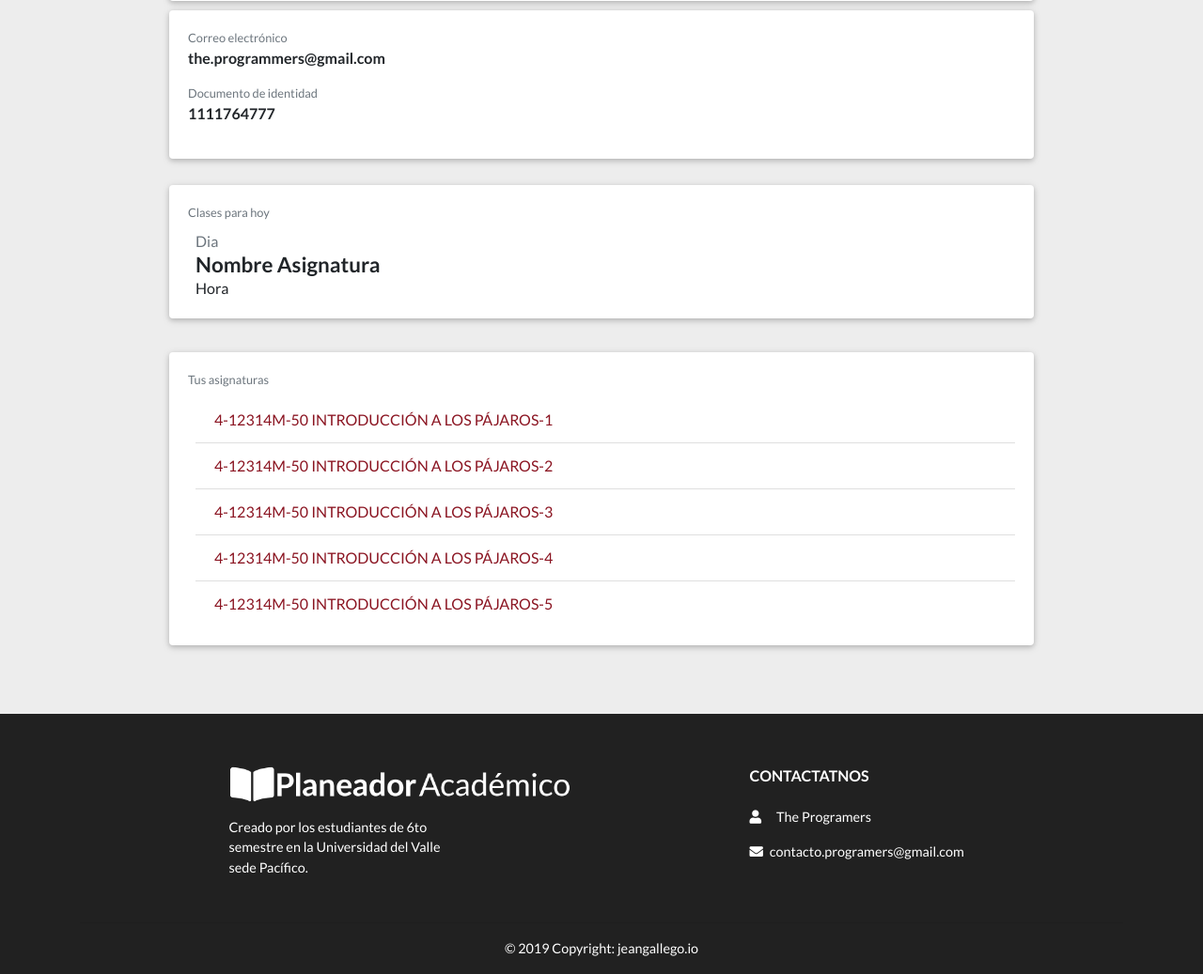
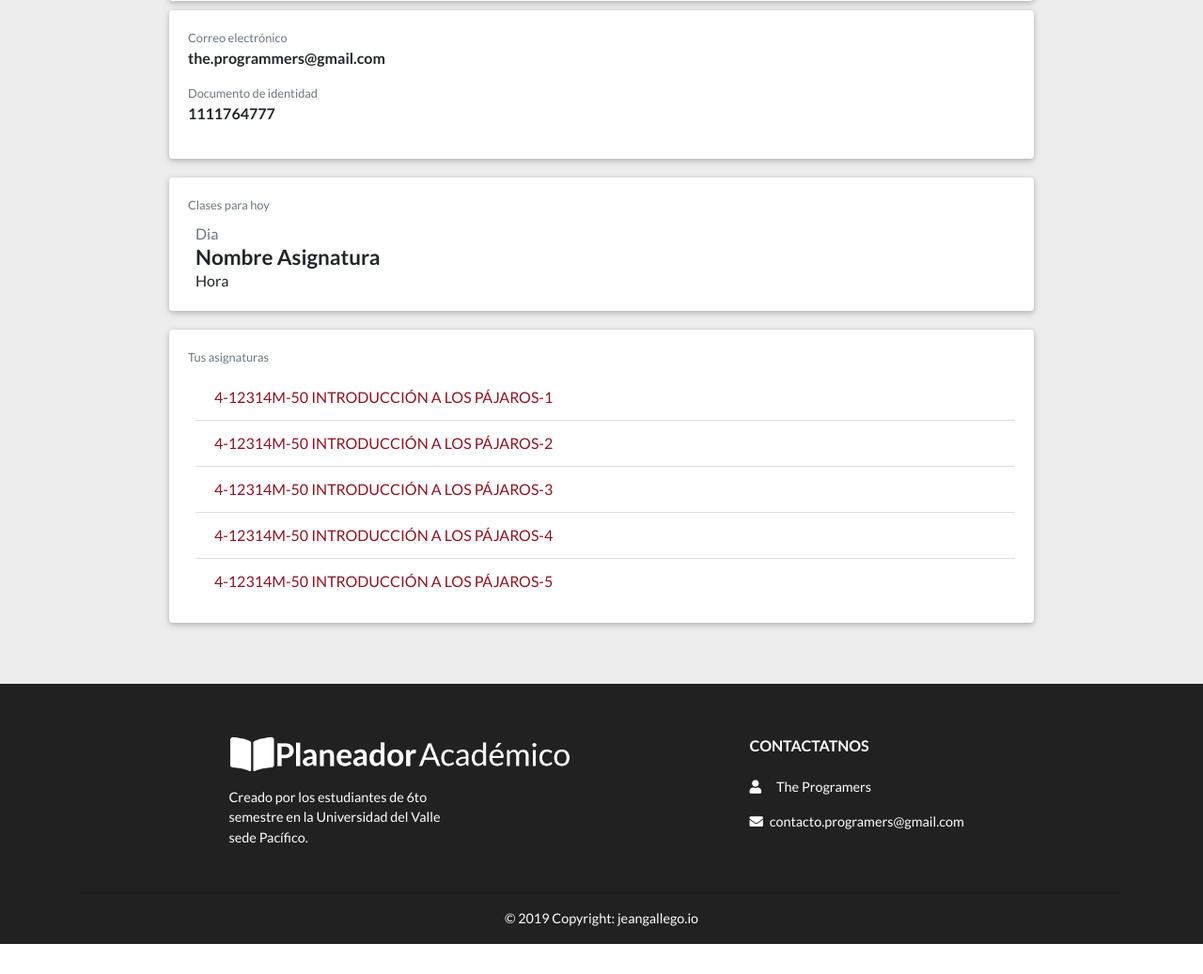
Before and after one commit to ljja-sw/Planeador-Acedemico, a Laravel app: page /perfil in a window 1280 px wide. Shown: the part 371-1408 px from the top of the page at 94% size. After the commit the page ends 1376 px from the top, so only its background shows below. Run offline with Laravel 8, Linux system fonts and the light colour scheme; a user stored in the database is signed in; data comes from the database, SQL or seed files in the repository; data that the repository does not hold is empty; some libraries are stand-ins or nearby versions.

Commit message:
Arreglos

```diff
--- a/resources/views/perfil.blade.php
+++ b/resources/views/perfil.blade.php
@@ -51,7 +51,7 @@
 		<div class="row">
 			<div class="col-md-12 col-lg-10 mx-auto">
 				<!-- Clases para Hoy -->
-				<div class="my-auto py-2">
+				<div class="my-auto">
 					<div class="card card-body">
 						<small class="text-muted pb-2">Clases para hoy</small>
 						<div class="pl-2">
@@ -67,7 +67,7 @@
 		<div class="row">
 			<div class="col-md-12 col-lg-10 mx-auto">
 				<!-- Asignaturas del Docente -->
-				<div class="my-auto py-2">
+				<div class="my-auto">
 					<div class="card card-body">
 						<small class="text-muted pb-2">Tus asignaturas</small>
 						<div class="pl-2">
```
Also changed, not shown: app/Http/Controllers/ProfileController.php (+5 -3 lines).
